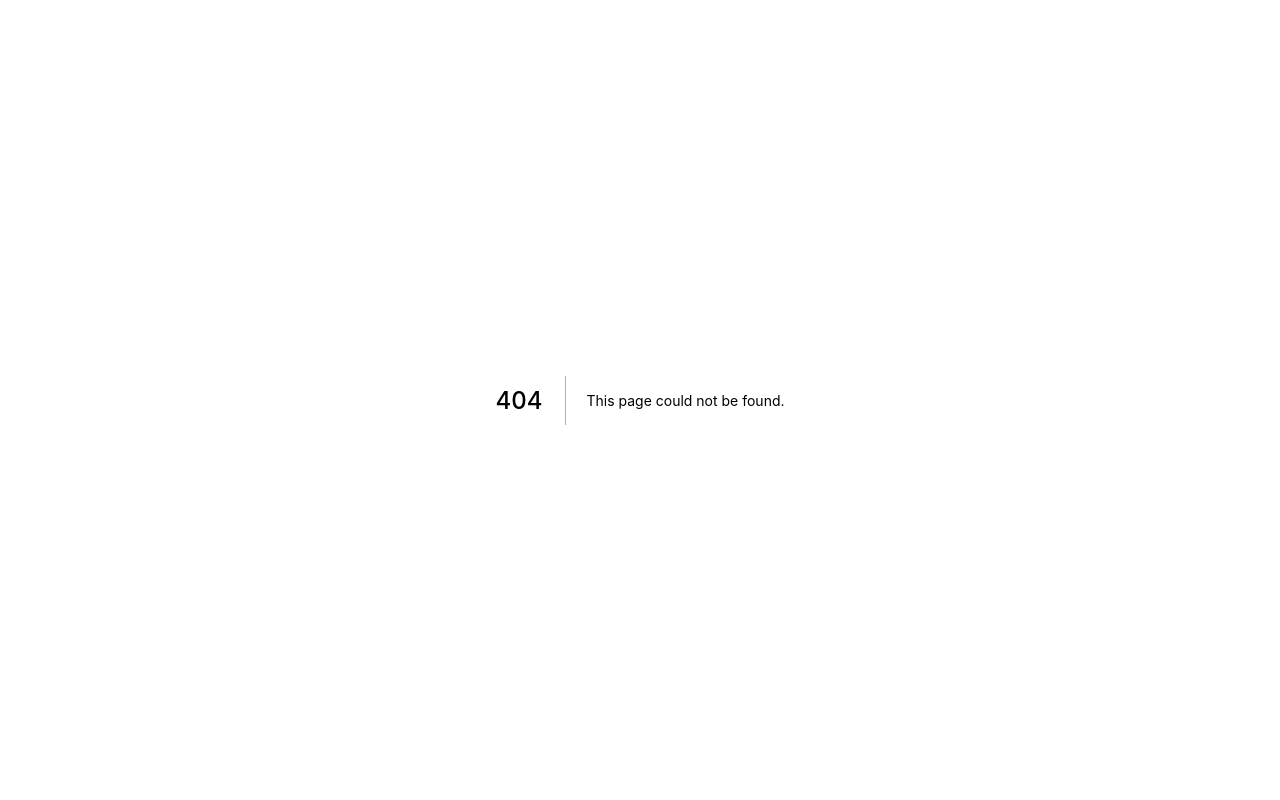
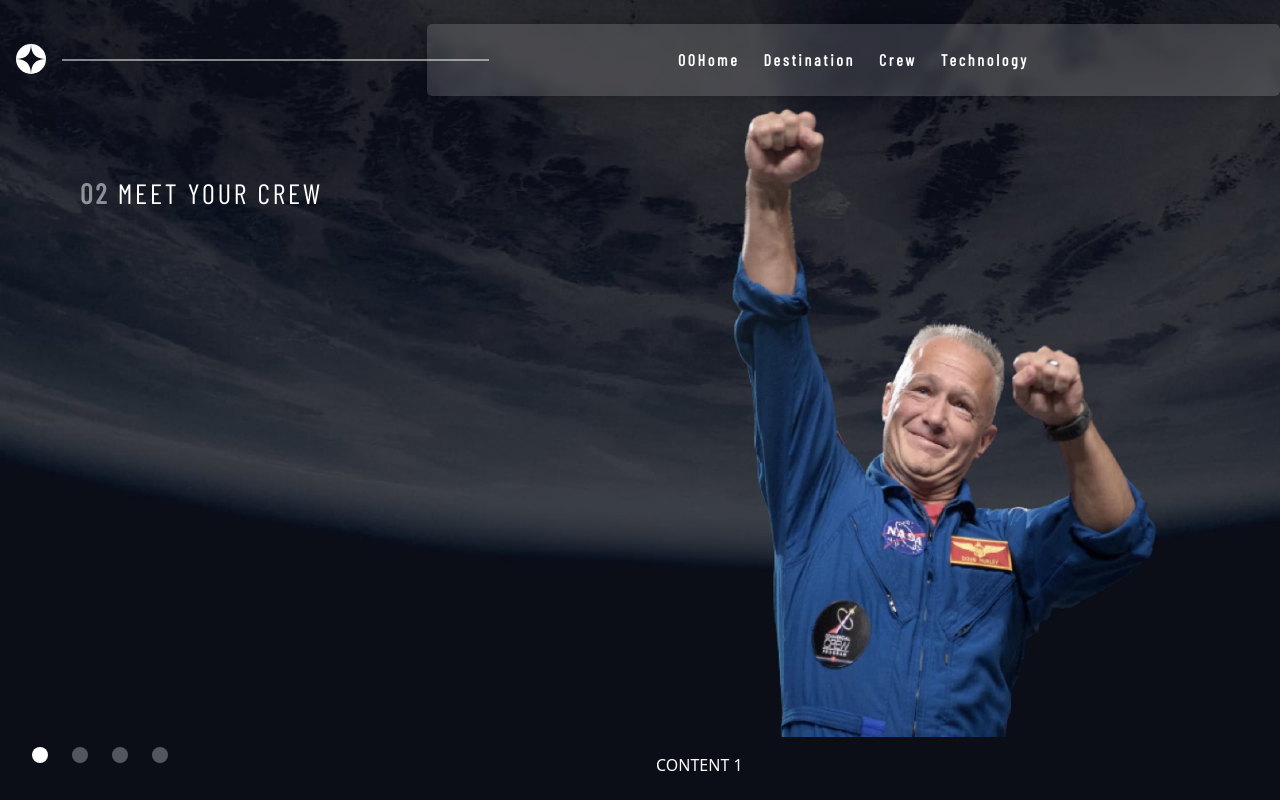
Before and after one commit to AubreyHBarnes/Space-Tourism-FEM, a Next.js app: page /crew in a window 1280 px wide. Before the commit this address had no page. Built offline with nearby package versions, Linux system fonts and the light colour scheme; a web font is replaced by a local one.

Commit message:
created Crew page, updated link in navbar to find crew page, added crew page backgrounds

```diff
--- a/components/Navbar.js
+++ b/components/Navbar.js
@@ -52,7 +52,7 @@ export const Navbar = () => {
                         <b className="tablet:hidden">01</b> Destination
                     </a>
                     </Link>
-                    <Link href='/'>
+                    <Link href='/crew'>
                     <a className='indent-10 tablet:indent-0 desktop:inline-flex desktop:w-auto w-full px-3 py-6 rounded text-white font-bold items-center justify-center hover:bg-green-600 hover:text-white'>
                     <b className="tablet:hidden">02</b> Crew
                     </a>
--- a/data.json
+++ b/data.json
@@ -45,8 +45,8 @@
       {
         "name": "Douglas Hurley",
         "images": {
-          "png": "./assets/crew/image-douglas-hurley.png",
-          "webp": "./assets/crew/image-douglas-hurley.webp"
+          "png": "/assets/crew/image-douglas-hurley.png",
+          "webp": "/assets/crew/image-douglas-hurley.webp"
         },
         "role": "Commander",
         "bio": "Douglas Gerald Hurley is an American engineer, former Marine Corps pilot and former NASA astronaut. He launched into space for the third time as commander of Crew Dragon Demo-2."
@@ -54,8 +54,8 @@
       {
         "name": "Mark Shuttleworth",
         "images": {
-          "png": "./assets/crew/image-mark-shuttleworth.png",
-          "webp": "./assets/crew/image-mark-shuttleworth.webp"
+          "png": "/assets/crew/image-mark-shuttleworth.png",
+          "webp": "/assets/crew/image-mark-shuttleworth.webp"
         },
         "role": "Mission Specialist",
         "bio": "Mark Richard Shuttleworth is the founder and CEO of Canonical, the company behind the Linux-based Ubuntu operating system. Shuttleworth became the first South African to travel to space as a space tourist."
@@ -63,8 +63,8 @@
       {
         "name": "Victor Glover",
         "images": {
-          "png": "./assets/crew/image-victor-glover.png",
-          "webp": "./assets/crew/image-victor-glover.webp"
+          "png": "/assets/crew/image-victor-glover.png",
+          "webp": "/assets/crew/image-victor-glover.webp"
         },
         "role": "Pilot",
         "bio": "Pilot on the first operational flight of the SpaceX Crew Dragon to the International Space Station. Glover is a commander in the U.S. Navy where he pilots an F/A-18.He was a crew member of Expedition 64, and served as a station systems flight engineer."
@@ -72,8 +72,8 @@
       {
         "name": "Anousheh Ansari",
         "images": {
-          "png": "./assets/crew/image-anousheh-ansari.png",
-          "webp": "./assets/crew/image-anousheh-ansari.webp"
+          "png": "/assets/crew/image-anousheh-ansari.png",
+          "webp": "/assets/crew/image-anousheh-ansari.webp"
         },
         "role": "Flight Engineer",
         "bio": "Anousheh Ansari is an Iranian American engineer and co-founder of Prodea Systems. Ansari was the fourth self-funded space tourist, the first self-funded woman to fly to the ISS, and the first Iranian in space."
@@ -83,24 +83,24 @@
       {
         "name": "Launch vehicle",
         "images": {
-          "portrait": "./assets/technology/image-launch-vehicle-portrait.jpg",
-          "landscape": "./assets/technology/image-launch-vehicle-landscape.jpg"
+          "portrait": "/assets/technology/image-launch-vehicle-portrait.jpg",
+          "landscape": "/assets/technology/image-launch-vehicle-landscape.jpg"
         },
         "description": "A launch vehicle or carrier rocket is a rocket-propelled vehicle used to carry a payload from Earth's surface to space, usually to Earth orbit or beyond. Our WEB-X carrier rocket is the most powerful in operation. Standing 150 metres tall, it's quite an awe-inspiring sight on the launch pad!"
       },
       {
         "name": "Spaceport",
         "images": {
-          "portrait": "./assets/technology/image-spaceport-portrait.jpg",
-          "landscape": "./assets/technology/image-spaceport-landscape.jpg"
+          "portrait": "/assets/technology/image-spaceport-portrait.jpg",
+          "landscape": "/assets/technology/image-spaceport-landscape.jpg"
         },
         "description": "A spaceport or cosmodrome is a site for launching (or receiving) spacecraft, by analogy to the seaport for ships or airport for aircraft. Based in the famous Cape Canaveral, our spaceport is ideally situated to take advantage of the Earth’s rotation for launch."
       },
       {
         "name": "Space capsule",
         "images": {
-          "portrait": "./assets/technology/image-space-capsule-portrait.jpg",
-          "landscape": "./assets/technology/image-space-capsule-landscape.jpg"
+          "portrait": "/assets/technology/image-space-capsule-portrait.jpg",
+          "landscape": "/assets/technology/image-space-capsule-landscape.jpg"
         },
         "description": "A space capsule is an often-crewed spacecraft that uses a blunt-body reentry capsule to reenter the Earth's atmosphere without wings. Our capsule is where you'll spend your time during the flight. It includes a space gym, cinema, and plenty of other activities to keep you entertained."
       }
--- /dev/null
+++ b/pages/crew.js
@@ -0,0 +1,110 @@
+import Head from "next/head";
+import Image from "next/image";
+import { useState, useEffect } from "react";
+import { Tab } from "@headlessui/react"
+import { Navbar } from '../components/Navbar';
+
+import data from '../data.json';
+
+const Crew = () => {
+
+    const [selection, setSelection] = useState(0);
+
+    const handleClick = (index) => {
+        setSelection(index);
+
+    }
+
+    return (
+        <>
+            <Head>
+                <title>Meet Your Crew</title>
+                <meta name="description" content="Description for Space Tourism" />
+                <link rel="icon" href="/favicon.ico" />
+            </Head>
+            <div className="main-wrapper h-screen overflow-hidden relative bg-crew tablet:bg-crew-tablet
+            desktop:bg-crew-desktop bg-no-repeat bg-cover">
+                <Navbar />
+                <section className="my-16 crew-pg-wrapper px-8 desktop:grid desktop:grid-cols-2">
+                    <div className=" page-title">
+                        <h1 className="my-16 tracking-[3.7px] text-white text-center text-subhead1 font-barlow
+                        tracking-widest uppercase tablet:text-left tablet:pl-12"><span className="opacity-50 font-black">02</span> Meet Your Crew</h1>
+                    </div>
+                    <div className="crew-container">
+                        <div className="crew-img-container px-[22.5%] tablet:px-[27%] desktop:px-[15%]">
+                            <Image
+                                    src={data.crew[selection].images.webp}
+                                    alt="Moon"
+                                    width={433}
+                                    height={640}
+                                    loading="eager"
+                                    layout="responsive"
+                                    priority
+                            />
+                        </div>
+
+                    </div>
+
+                    <Tab.Group onChange={(index) => {
+                                    handleClick(index)
+                                }}>
+                        <Tab.List>
+                            <Tab >
+                            {({ selected }) => (
+                                <button
+                                className={
+                                    selected ? 'text-white p-2 mr-6 uppercase w-50px h-50px bg-white rounded-full' : 'text-white p-2 mr-6 uppercase w-50px h-50px bg-white/30 rounded-full'
+                                }
+                                >
+                                </button>
+                            )}
+                            </Tab>
+                            <Tab >
+                            {({ selected }) => (
+                                <button
+                                className={
+                                    selected ? 'text-white p-2 mr-6 uppercase w-50px h-50px bg-white rounded-full' : 'text-white p-2 mr-6 uppercase w-50px h-50px bg-white/30 rounded-full'
+                                }
+                                >
+                                </button>
+                            )}
+                            </Tab>
+                            <Tab >
+                            {({ selected }) => (
+                                <button
+                                className={
+                                    selected ? 'text-white p-2 mr-6 uppercase w-50px h-50px bg-white rounded-full' : 'text-white p-2 mr-6 uppercase w-50px h-50px bg-white/30 rounded-full'
+                                }
+                                >
+                                </button>
+                            )}
+                            </Tab>
+                            <Tab >
+                            {({ selected }) => (
+                                <button
+                                className={
+                                    selected ? 'text-white p-2 mr-6 uppercase w-50px h-50px bg-white rounded-full' : 'text-white p-2 mr-6 uppercase w-50px h-50px bg-white/30 rounded-full'
+                                }
+                                >
+                                </button>
+                            )}
+                            </Tab>
+                        </Tab.List>
+                        <Tab.Panels>
+                            <Tab.Panel className="text-white p-4 uppercase">Content 1</Tab.Panel>
+                            <Tab.Panel className="text-white p-4 uppercase">Content 2</Tab.Panel>
+                            <Tab.Panel className="text-white p-4 uppercase">Content 3</Tab.Panel>
+                            <Tab.Panel className="text-white p-4 uppercase">Content 4</Tab.Panel>
+                        </Tab.Panels>
+                    </Tab.Group>
+                </section>
+
+
+
+
+            </div>
+        </>
+    );
+}
+
+export default Crew;
--- a/tailwind.config.js
+++ b/tailwind.config.js
@@ -33,7 +33,10 @@ module.exports = {
         "home-desktop": "url('/assets/home/background-home-desktop.jpg')",
         "dest": "url('/assets/destination/background-destination-mobile.jpg')",
         "dest-tablet": "url('/assets/destination/background-destination-tablet.jpg')",
-        "dest-desktop": "url('/assets/destination/background-destination-desktop.jpg')"
+        "dest-desktop": "url('/assets/destination/background-destination-desktop.jpg')",
+        "crew": "url('/assets/crew/background-crew-mobile.jpg')",
+        "crew-tablet": "url('/assets/crew/background-crew-tablet.jpg')",
+        "crew-desktop": "url('/assets/crew/background-crew-desktop.jpg')"
       }
     },
     colors: {
```
